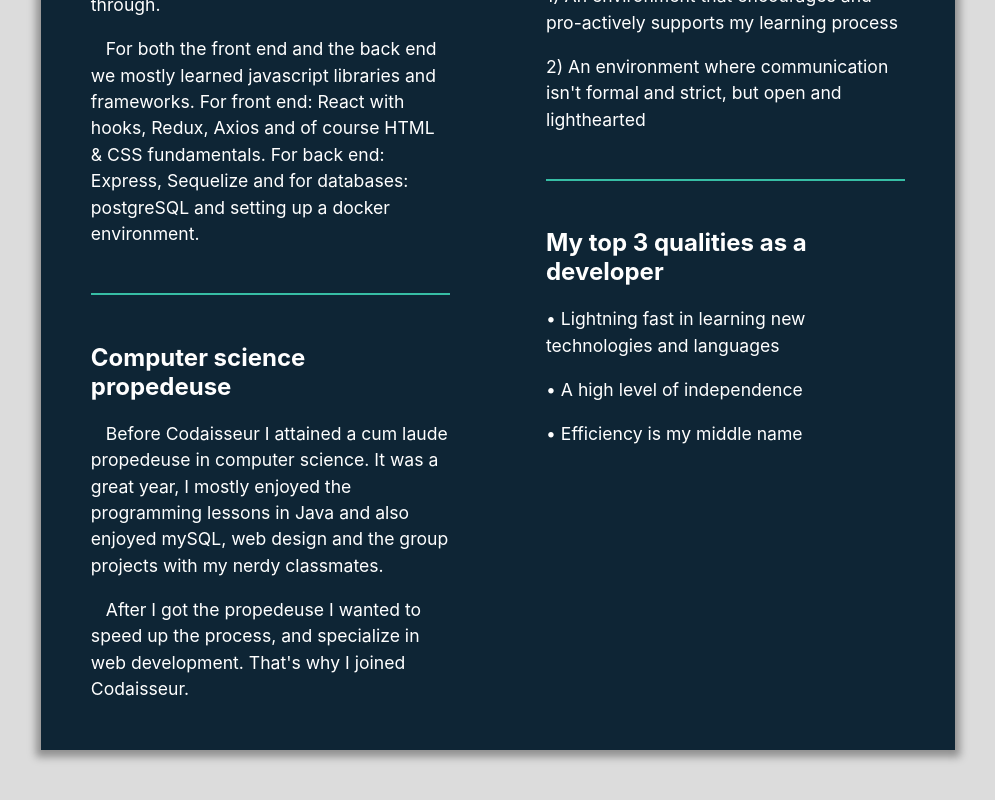
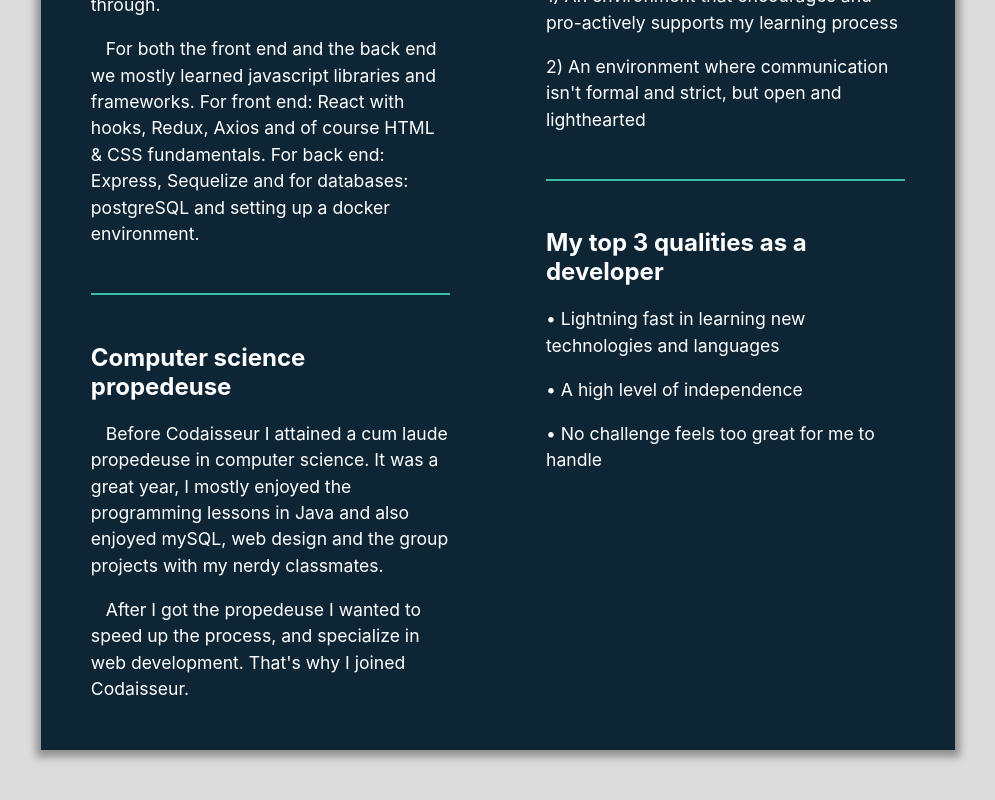
Before and after one commit to colinstringer/portfolio-website, a React (Create React App) app: page /motivation in a window 1280 px wide. Shown: the part 564-1364 px from the top of the page, without its empty margins (142-1137 px from the left). Built offline with nearby package versions, Linux system fonts and the light colour scheme.

Commit message:
tiny change in motivation

```diff
--- a/src/pages/Motivation/index.js
+++ b/src/pages/Motivation/index.js
@@ -66,7 +66,7 @@ function Motivation() {
             <h2>My top 3 qualities as a developer</h2>
             <p>• Lightning fast in learning new technologies and languages</p>
             <p>• A high level of independence</p>
-            <p>• Efficiency is my middle name</p>
+            <p>• No challenge feels too great for me to handle</p>
             <br />
             <hr className="mid-hr" />
           </div>
```
